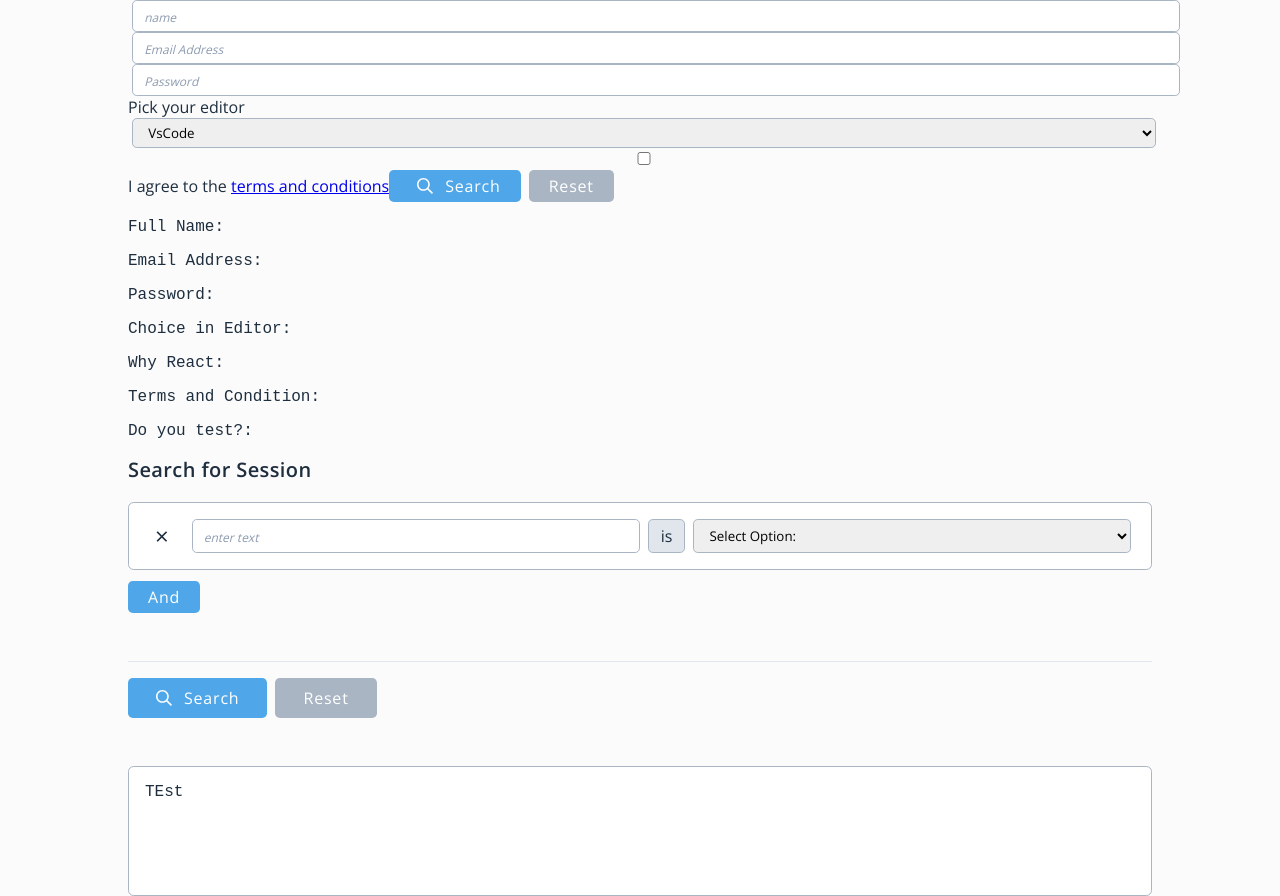
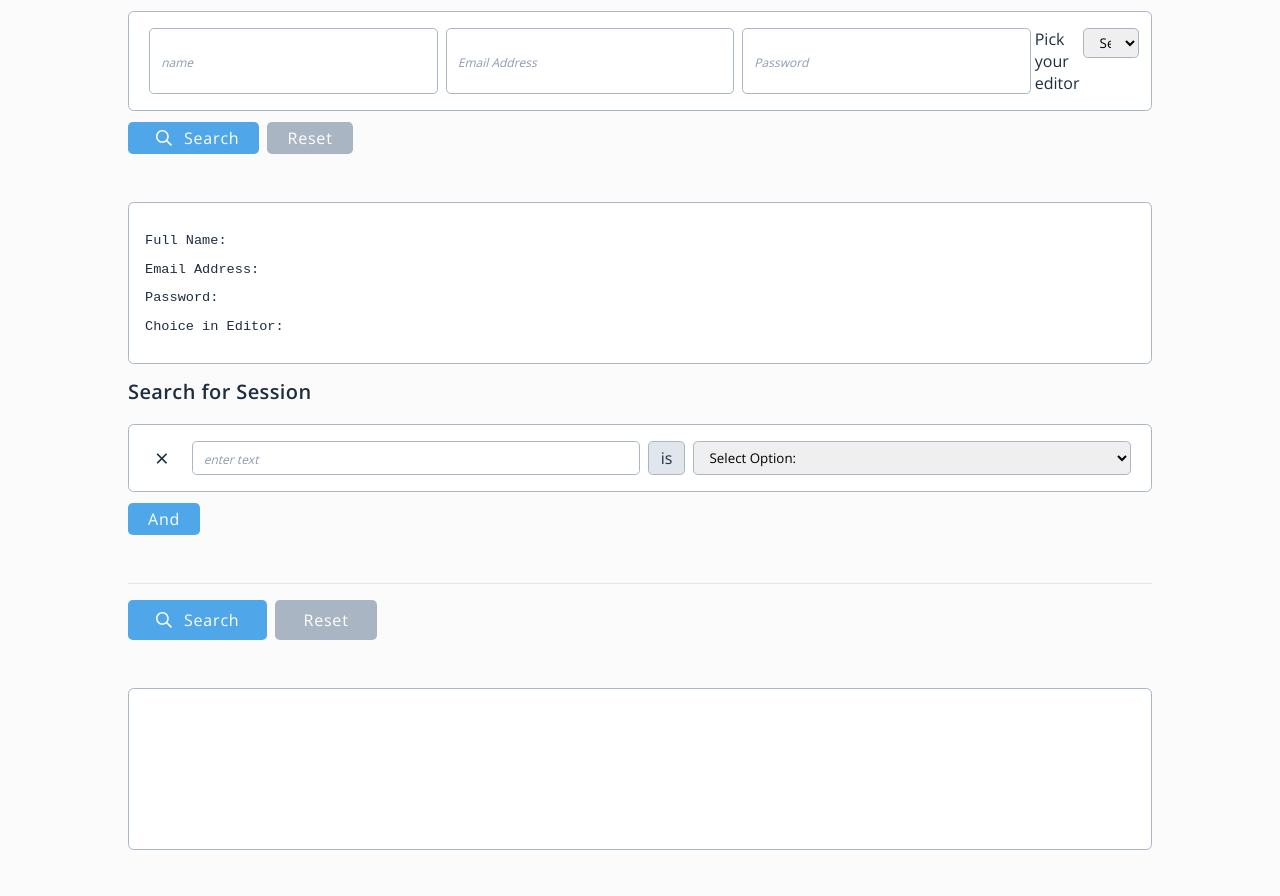
Before and after one commit to RyanBrown/quantum-metric, a React (Create React App) app: page / in a window 1280 px wide. After the commit the page ends 850 px from the top, so only its background shows below. Built offline with nearby package versions, Linux system fonts and the light colour scheme.

Commit message:
Quantim Metric - styled-components added

```diff
--- a/src/Components/Form/Form.js
+++ b/src/Components/Form/Form.js
@@ -1,6 +1,7 @@
 import React, { Component } from 'react';
 import Button from '../Button/Button';
 import TextInput from '../TextInput/TextInput';
+import Generated from '../Generated/Generated';
 import './styles.scss';
 
 class Form extends Component {
@@ -12,8 +13,8 @@ class Form extends Component {
             password: '',
             editor: '',
             message: '',
-            terms: false,
-            test: '',
+            // terms: false,
+            // test: '',
         };
 
         this.handleChange = this.handleChange.bind(this);
@@ -39,6 +40,7 @@ class Form extends Component {
         return (
             <>
                 <form className='form' onSubmit={this.handleSubmit}>
+                    <div className='filter-block'>
                         <TextInput
                             type='text'
                             name='fullname'
@@ -66,6 +68,28 @@ class Form extends Component {
                         <label className='label'>Pick your editor</label>
                         <div className='select'>
                             <select value={this.state.editor} name='editor' onChange={this.handleChange}>
+                                <option value='0'>Select Option:</option>
+                                <option value='User Email'>User Email</option>
+                                <option value='Screen Width'>Screen Width</option>
+                                <option value='Screen Height'>Screen Height</option>
+                                <option value='# of Visits'># of Visits</option>
+                                <option value='First Name'>First Name</option>
+                                <option value='Last Name'>Last Name</option>
+                                <option value='Page Response time (ms)'>Page Response time (ms)</option>
+                                <option value='Domain'>Domain</option>
+                                <option value='Page Path'>Page Path</option>
+                                {/* Strings */}
+                                <option value='equals'>equals</option>
+                                <option value='contains'>contains</option>
+                                <option value='starts with'>starts with</option>
+                                <option value='in list'>in list</option>
+                                {/* Integers */}
+                                <option value='equals'>equals</option>
+                                <option value='between'>between</option>
+                                <option value='greater than'>greater than</option>
+                                <option value='less than'>less than</option>
+                                <option value='in list'>in list</option>
+                                {/* Default */}
                                 <option value='vscode'>VsCode</option>
                                 <option value='atom'>Atom</option>
                             </select>
@@ -79,10 +103,10 @@ class Form extends Component {
                         onChange={this.handleChange}
                     /> */}
 
-                    <label className='checkbox'>
+                        {/* <label className='checkbox'>
                         <input name='terms' type='checkbox' checked={this.state.terms} onChange={this.handleChange} />I
                         agree to the <a href='https://google.com'>terms and conditions</a>
-                    </label>
+                    </label> */}
 
                         {/* <div className='field'>
                         <div className='control'>
@@ -110,26 +134,25 @@ class Form extends Component {
                         </div>
                     </div> */}
 
+                        {/* <input type='submit' value='Submit' className='button is-primary' /> */}
+                    </div>
+
                     <Button type='submit' value='Submit' variant='primary'>
                         Search
                     </Button>
                     <Button type='reset' value='reset'>
                         Reset
                     </Button>
-
-                    {/* <input type='submit' value='Submit' className='button is-primary' /> */}
                 </form>
-                <pre>
-                    <code>
+                <Generated>
                     <p>Full Name: {this.state.fullname}</p>
                     <p>Email Address: {this.state.emailaddress}</p>
                     <p>Password: {this.state.password}</p>
                     <p>Choice in Editor: {this.state.editor}</p>
-                        <p>Why React: {this.state.message}</p>
-                        <p>Terms and Condition: {this.state.terms}</p>
-                        <p>Do you test?: {this.state.test}</p>
-                    </code>
-                </pre>
+                    {/* <p>Why React: {this.state.message}</p> */}
+                    {/* <p>Terms and Condition: {this.state.terms}</p> */}
+                    {/* <p>Do you test?: {this.state.test}</p> */}
+                </Generated>
             </>
         );
     }
--- a/src/Components/Generated/Generated.js
+++ b/src/Components/Generated/Generated.js
@@ -1,15 +1,22 @@
 import React from 'react';
+import PropTypes from 'prop-types';
 import './styles.scss';
 
-const Generated = () => {
+const propTypes = {
+    children: PropTypes.oneOfType([PropTypes.string, PropTypes.element]),
+};
+
+const Generated = (props) => {
     return (
         <div className='generated-sql'>
             <pre>
-                <code>TEst</code>
+                <code>{props.children}</code>
             </pre>
-            {/* <textarea rows='6' placeholder='Your Generated SQL Statement goes here:' /> */}
         </div>
     );
 };
 
+Generated.displayName = 'Generated';
+Generated.propTypes = propTypes;
+
 export default Generated;
--- a/src/Components/Generated/styles.scss
+++ b/src/Components/Generated/styles.scss
@@ -7,14 +7,16 @@
     display: flex;
     margin-top: 3rem;
     min-height: 8rem;
+    padding: 1rem;
+
+    pre {
+        margin: 0;
+    }
 
     code {
         background-color: transparent;
         border: none;
-        // font-family: $base-font;
-        font-size: 1rem;
-        padding: 1rem;
-        resize: none;
+        font-size: 0.85rem;
         width: 100%;
     }
 
```
Lines whose indentation alone changed are shown as unchanged.
